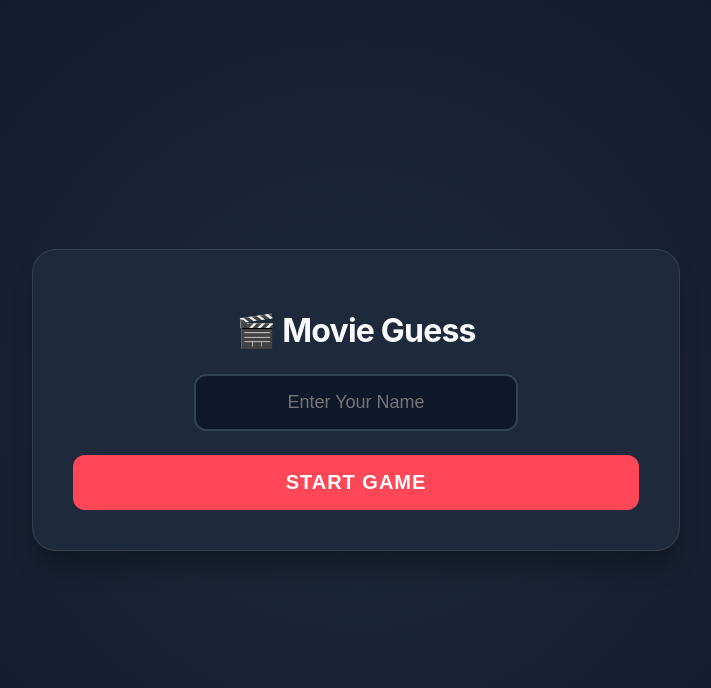
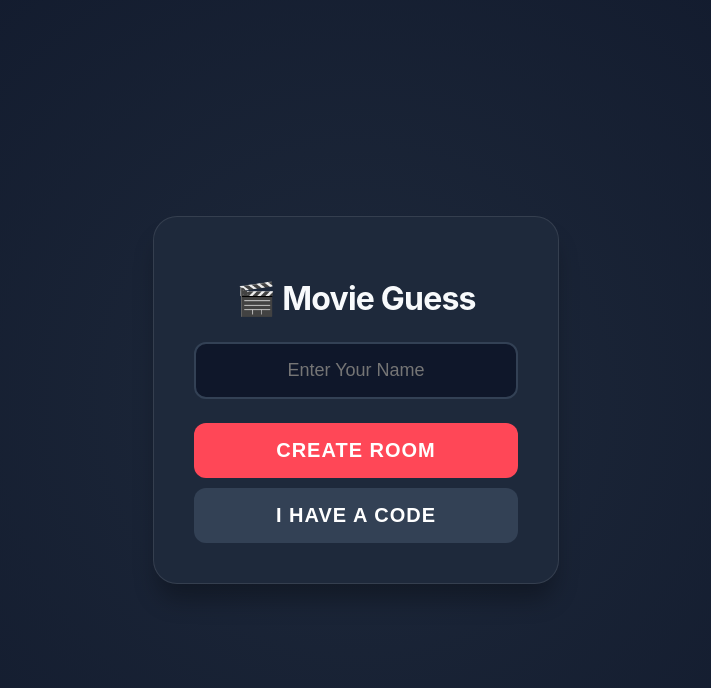
Before and after one commit to AanchalKhokhariya/fastAPI_Scribble-and-Guess-Game, a FastAPI app: page / in a window 1280 px wide. Shown: the top 688 px of the page, without its empty margins (284-995 px from the left). Run offline with FastAPI, Linux system fonts and the light colour scheme.

Commit message:
Added feature of playing game with room code

```diff
--- a/main.py
+++ b/main.py
@@ -1,6 +1,7 @@
 import random
 import asyncio
 import time
+import string
 import pandas as pd
 import fakeredis
 from fastapi import FastAPI, WebSocket, WebSocketDisconnect, Request, Form, Cookie
@@ -10,8 +11,8 @@ from typing import List, Dict
 from fastapi.responses import RedirectResponse
 
 app = FastAPI()
-
 r = fakeredis.FakeRedis(decode_responses=True)
+templates = Jinja2Templates(directory="templates")
 
 app.add_middleware(
     CORSMiddleware,
@@ -21,33 +22,56 @@ app.add_middleware(
     allow_headers=["*"],
 )
 
+class ConnectionManager:
+    def __init__(self):
+        self.active_connections: Dict[str, WebSocket] = {}
+
+rooms: Dict[str, ConnectionManager] = {}
 
 @app.post("/join")
-async def join(name: str = Form(...)):
-    response = RedirectResponse(url="/game", status_code=303)
+async def join(
+    name: str = Form(...),
+    room_code: str = Form(None),
+    action: str = Form(...)
+):
+
+    if room_code and room_code.strip():
+        room_code = room_code.upper().strip()
+
+        if action != "create":
+            action = "join"
+
+    if action == "create":
+        room_code = ''.join(random.choices(string.ascii_uppercase + string.digits, k=6))
+        rooms[room_code] = ConnectionManager()
+
+    elif action == "join":
+        if not room_code:
+            return RedirectResponse(url="/?error=missing_code", status_code=303)
+
+        if room_code not in rooms:
+            return RedirectResponse(url=f"/?error=not_found&code={room_code}", status_code=303)
+
+    response = RedirectResponse(url=f"/game?room={room_code}", status_code=303)
     response.set_cookie(key="username", value=name)
     return response
-templates = Jinja2Templates(directory="templates")
+
 @app.on_event("shutdown")
 def shutdown_event():
-    """Clean up Redis when the server stops"""
-    print("Server shutting down... clearing session data.")
     r.delete("round_end_time")
 
 def load_movies_by_section():
     try:
         df = pd.read_csv("Movie_Names_Dataset.csv")
-        # Create a dictionary: {"Hollywood": [...], "Bollywood": [...]}
         sections = {}
         for section in df['Section'].unique():
             movies = df[df['Section'] == section]['Movie Name'].dropna().tolist()
             sections[section] = [m.strip().upper() for m in movies]
         return sections
     except Exception as e:
-        print(f"Error loading CSV: {e}")
         return {"Hollywood": ["INCEPTION"], "Bollywood": ["SHOLAY"]}
 
-# Load the structured pool
+
 MOVIE_POOL_DICT = load_movies_by_section()
 
 def get_random_movie():
@@ -59,7 +83,6 @@ class ConnectionManager:
         self.ws_to_name: Dict[int, str] = {}
         self.draw_history: List[dict] = []
         self.round_timer_task = None
-
         self.game_state = {
             "movie": "",
             "display_name": "",
@@ -199,21 +222,29 @@ def process_movie(movie: str):
     return "".join([char if (char in vowels or not char.isalnum()) else "_" for char in movie])
 
 
+rooms: Dict[str, ConnectionManager] = {}
+
 @app.get("/")
 async def get(request: Request):
     return templates.TemplateResponse("front_page.html", {"request": request})
 
 @app.get("/game")
-async def get_game(request: Request):
-    return templates.TemplateResponse("index.html", {"request": request})
+async def get_game(request: Request, room: str):
+    return templates.TemplateResponse("index.html", {"request": request, "room_code": room})
 
 
+@app.websocket("/ws/{room_code}")
+async def websocket_endpoint(websocket: WebSocket, room_code: str, username: str = Cookie(None)):
 
-@app.websocket("/ws")
-async def websocket_endpoint(websocket: WebSocket, username: str = Cookie(None)):
+    if room_code not in rooms:
+        await websocket.close()
+        return
+
     if not username:
         await websocket.close()
         return
+
+    manager = rooms[room_code]
 
     name = username
     role = await manager.connect(websocket, name)
--- a/templates/front_page.html
+++ b/templates/front_page.html
@@ -70,17 +70,38 @@
     <div class="login-card">
         <h1>🎬 Movie Guess</h1>
 
-        <form action="/join" method="POST">
-            <input
-                type="text"
-                name="name"
-                class="name-input"
-                placeholder="Enter Your Name"
-                required
-            >
-            <button type="submit" class="start-btn">START GAME</button>
+        <form action="/join" method="POST" id="gameForm">
+            <input type="text" name="name" class="name-input" placeholder="Enter Your Name" required>
+
+            <div id="join-section" style="display: none; margin-bottom: 20px;">
+                <input type="text" name="room_code" id="roomInput" class="name-input" placeholder="6-Digit Code" maxlength="6">
+            </div>
+
+            <input type="hidden" name="action" id="actionInput" value="create">
+
+            <div id="button-container" style="display: flex; gap: 10px; flex-direction: column;">
+                <button type="submit" id="submitBtn" class="start-btn">Create Room</button>
+
+                <button type="button" id="showJoinBtn" onclick="toggleJoinUI()" class="start-btn" style="background: #334155;">I have a code</button>
+            </div>
         </form>
+    </div>
 
-    </div>
+<script>
+    function toggleJoinUI() {
+        document.getElementById('join-section').style.display = 'block';
+        document.getElementById('submitBtn').innerText = 'Join Room';
+        document.getElementById('actionInput').value = 'join';
+        document.getElementById('showJoinBtn').style.display = 'none';
+        document.getElementById('roomInput').required = true;
+    }
+    function setAction(val) {
+        const input = document.getElementById('roomInput');
+        if (val === 'create') {
+            document.getElementById('actionInput').value = 'create';
+            input.required = false;
+        }
+    }
+</script>
 </body>
 </html>
```
Also changed, not shown: templates/index.html (+14 -6 lines).
